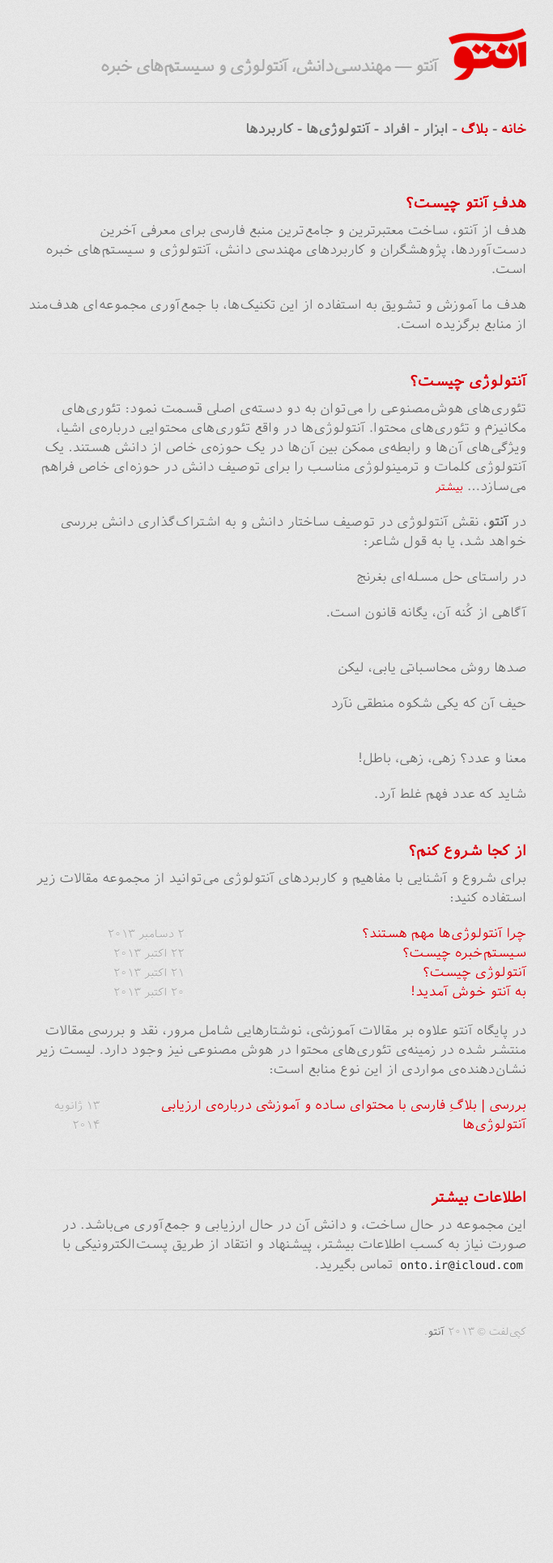
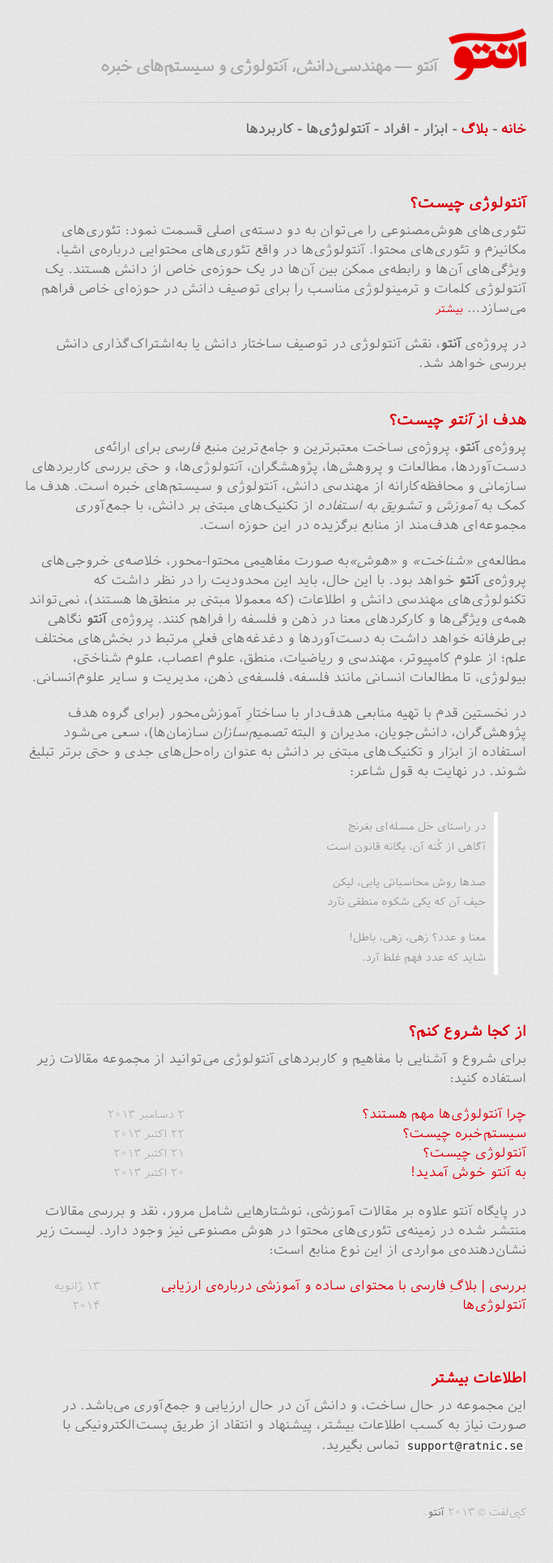
Before and after one commit to morteza/onto, a Jekyll site: the page built from index.md, in a window 1280 px wide. Shown: the whole page at 81% size, without its empty margins (300-983 px from the left). Built offline with Jekyll 4.4.1, drawn with Linux system fonts in a browser that asks for light colours; Markdown is read by kramdown in place of the engine named in the settings; before the commit the page ends 1707 px from its top, so only the background shows below that.

Commit message:
Update content and style of the front page.

```diff
--- a/assets/css/default.css
+++ b/assets/css/default.css
@@ -41,6 +41,7 @@ q:before, q:after {
 	content: '';
 	content: none;
 }
+
 table {
 	border-collapse: collapse;
 	border-spacing: 0;
@@ -293,10 +294,15 @@ p a {
 }
 
 blockquote {
-  font-size: 1.6em;
-  border-left: 10px solid #e9e9e9;
-  margin-bottom: 20px;
-  padding: 0 0 0 30px;
+  padding: 5px 5px;
+  border-right: solid 5px #ffffff;
+  margin: 35px;
+  color:  #8f8f8f;
+  font-size: 13px;
+}
+
+blockquote p {
+  margin: 5px;
 }
 
 ul li {
--- a/index.md
+++ b/index.md
@@ -1,37 +1,39 @@
 ---
 layout: default
 title: "آنتو (onto.ir)"
----
-
-###هدفِ آنتو چیست؟
-
-هدف از آنتو، ساخت معتبرترین و جامع‌ترین منبع فارسی برای معرفی آخرین دست‌آوردها، پژوهشگران و کاربردهای مهندسی دانش، آنتولوژی و سیستم‌های خبره است.
-
-هدف ما آموزش و تشویق به استفاده از این تکنیک‌ها، با جمع‌آوری مجموعه‌ای هدف‌مند از منابع برگزیده است.
-
 ---
 
 ###آنتولوژی چیست؟
 
 تئوری‌های هوش‌مصنوعی را می‌توان به دو دسته‌ی اصلی قسمت نمود: تئوری‌های مکانیزم و تئوری‌های محتوا. آنتولوژی‌ها در واقع تئوری‌های محتوایی درباره‌ی اشیا، ویژگی‌های آن‌ها و رابطه‌ی ممکن بین آن‌ها در یک حوزه‌ی خاص از دانش هستند. یک آنتولوژی کلمات و ترمینولوژی مناسب را برای توصیف دانش در حوزه‌ای خاص فراهم می‌سازد... <a href="{% post_url 2013-10-21-what_is_an_ontology %}"><small>بیشتر</small></a>
 
+در پروژه‌ی **آنتو**، نقش آنتولوژی در توصیف ساختار دانش یا به‌اشتراک‌گذاری دانش بررسی خواهد شد.
 
-در **آنتو**، نقش آنتولوژی در توصیف ساختار دانش و به اشتراک‌گذاری دانش بررسی خواهد شد، یا به قول شاعر:
+---
+
+###هدف از *آنتو* چیست؟
+
+پروژه‌ی **آنتو**، پروژه‌ی ساخت معتبرترین و جامع‌ترین منبع *فارسی* برای ارائه‌ی  دست‌آوردها، مطالعات و پروهش‌ها، پژوهشگران، آنتولوژی‌ها، و حتی بررسی کاربردهای سازمانی و محافظه‌کارانه از مهندسی دانش، آنتولوژی و سیستم‌های خبره است. هدف ما کمک به *آموزش* و *تشویق به استفاده* از تکنیک‌های مبتنی بر دانش، با جمع‌آوری مجموعه‌ای هدف‌مند از منابع برگزیده در این حوزه است.
 
 
-در راستای حل مسله‌ای بغرنج
 
-آگاهی از کُنه آن، یگانه قانون است.
-<br /><br />
+مطالعه‌ی *«شناخت»* و *«هوش»*به صورت مفاهیمی محتوا-محور، خلاصه‌ی خروجی‌های پروژه‌ی **آنتو** خواهد بود. با این حال، باید این محدودیت را در نظر داشت که تکنولوژی‌های مهندسی دانش  و اطلاعات (که معمولا مبتنی بر منطق‌ها هستند)، نمی‌تواند همه‌ی ویژگی‌ها و کارکردهای معنا در ذهن و فلسفه را فراهم کنند. پروژه‌ی **آنتو** نگاهی بی‌طرفانه خواهد داشت به دست‌آوردها و دغدغه‌های فعلیِ مرتبط در بخش‌های مختلف علم؛ از علوم کامپیوتر، مهندسی و ریاضیات، منطق، علوم اعصاب، علوم شناختی، بیولوژی، تا مطالعات انسانی مانند فلسفه، فلسفه‌ی ذهن، مدیریت و سایر علوم‌انسانی.
 
-صدها روش محاسباتی یابی، لیکن
-
-حیف آن که یکی شکوه منطقی نآرد
-<br /><br />
-
-معنا و عدد؟ زهی، زهی، باطل!
-
-شاید که عدد فهم غلط آرد.
+در نخستین قدم با تهیه منابعی هدف‌دار با ساختارِ آموزش‌محور (برای گروه هدف پژوهش‌گران، دانش‌جویان، مدیران و البته *تصمیم‌سازان* سازمان‌ها)، سعی می‌شود استفاده از ابزار و تکنیک‌های  مبتنی بر دانش به عنوان راه‌حل‌های جدی و حتی برتر تبلیغ شوند. در نهایت به قول شاعر:
+>
+> در راستای حَل مسله‌ای بغرنج
+>
+> آگاهی از کُنه آن، یگانه قانون است
+> <br /><br />
+>
+> صدها روش محاسباتی یابی، لیکن
+>
+> حیف آن که یکی شکوه منطقی نآرد
+> <br /><br />
+>
+> معنا و عدد؟ زهی، زهی، باطل!
+>
+> شاید که عدد فهم غلط آرد.
 
 ---
 
@@ -55,4 +57,4 @@ title: "آنتو (onto.ir)"
 
 ###اطلاعات بیشتر
 
-این مجموعه در حال ساخت، و دانش آن در حال ارزیابی و جمع‌آوری می‌باشد. در صورت نیاز به کسب اطلاعات بیشتر، پیشنهاد و انتقاد از طریق پست‌الکترونیکی با <code>onto.ir@icloud.com</code> تماس بگیرید.
+این مجموعه در حال ساخت، و دانش آن در حال ارزیابی و جمع‌آوری می‌باشد. در صورت نیاز به کسب اطلاعات بیشتر، پیشنهاد و انتقاد از طریق پست‌الکترونیکی با <code>support@ratnic.se</code> تماس بگیرید.
```
